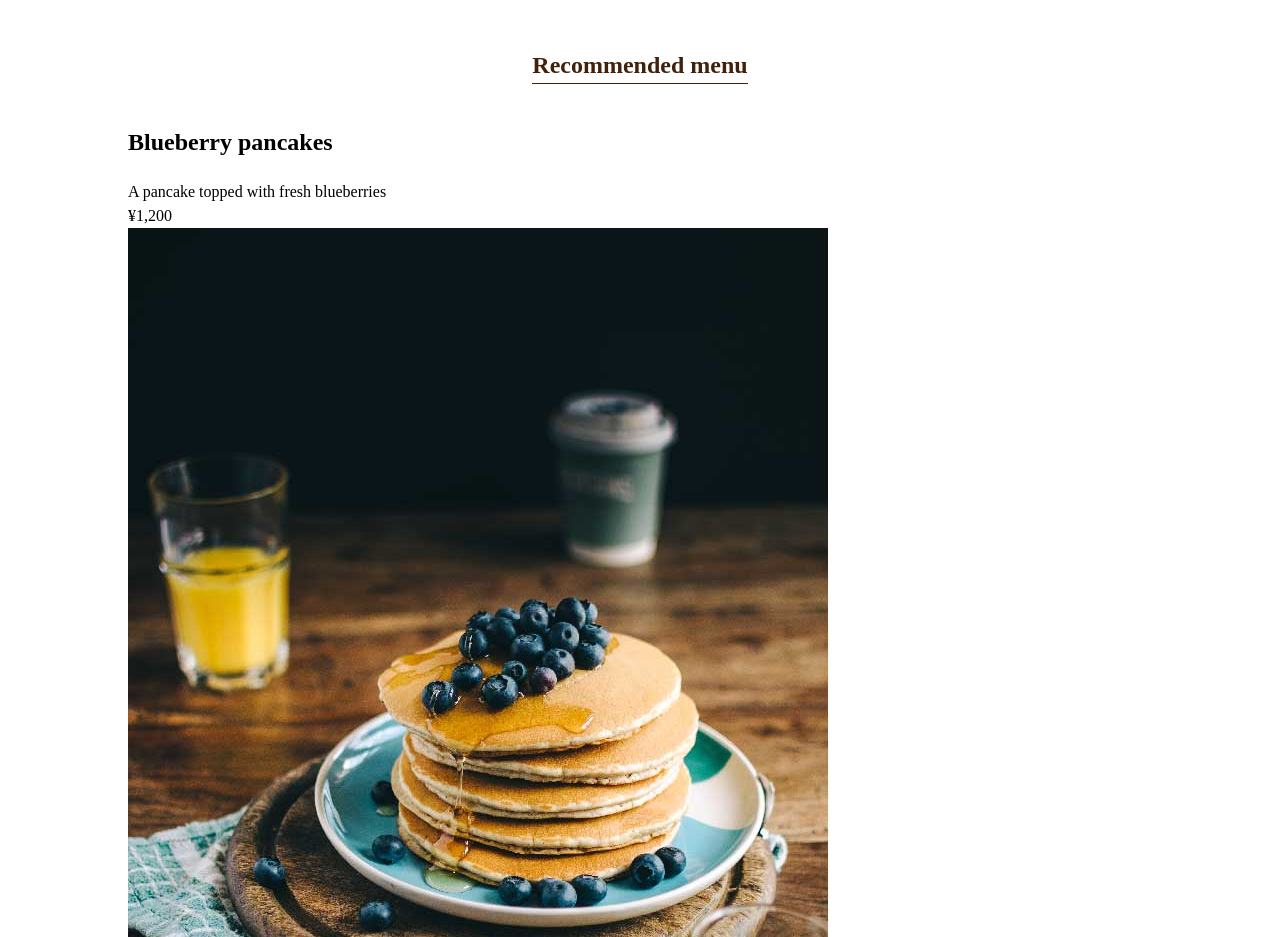
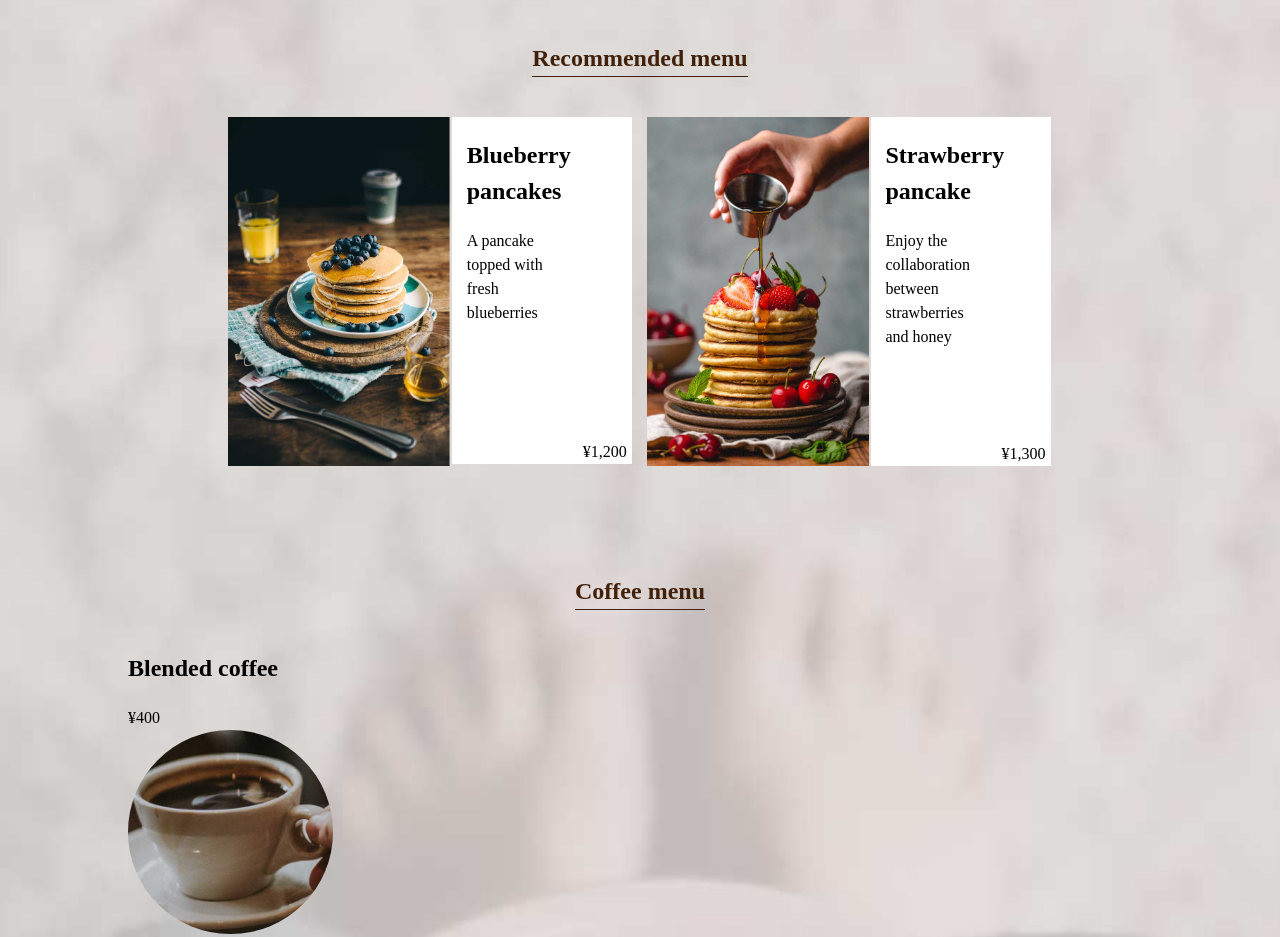
Before and after one commit to topister/dive-cafe, a plain HTML site: page index.html in a window 1280 px wide. Shown: the part 1454-2391 px from the top of the page. Drawn offline with Linux system fonts and the light colour scheme.

Commit message:
recommended menu part

```diff
--- a/css/style.css
+++ b/css/style.css
@@ -48,6 +48,7 @@ div,li {
   align-items: center;
 }
 .logo img{
+
   width: 100%;
 }
 .section_inner {
@@ -55,7 +56,7 @@ div,li {
   padding: 200px 10% 30px;
 }
 .new-key{
-    border: 5px solid red;
+    border: 3px solid red;
     padding: 30px;
     width: 300px;
 }
@@ -89,3 +90,98 @@ div,li {
   width: 20%;
   border-radius: 50%;
 }
+
+.concept-section{
+  display: flex;
+}
+.concept-section p{
+  width: 60%;
+  margin: 35px;
+}
+.concept-section img{
+  width: 35%;
+  margin-left: 20px;
+}
+.menu{
+  /* height: 800px; */
+  background: center / cover no-repeat url("../images/sample_menu_bg.jpg");
+}
+.menu-part1{
+  width: 100%;
+}
+.menu-part1 ul{
+  display: flex;
+}
+.menu-part1 ul .blueberry{
+  width: 49%;
+  /* position: relative; */
+
+}
+
+.menu-part1 ul .blueberry img{
+  width: 55%;
+}
+.menu-part1 ul .strawberry{
+  width: 49%;
+}
+
+.menu-part1 ul .strawberry img{
+  width: 55%;
+}
+
+.rec-menu{
+  margin: 100px;
+}
+.blueberry{
+  margin-top: -80px;
+}
+.strawberry{
+  margin-top: -80px;
+}
+.blue-sec{
+  float: right;
+  left: 230px;
+  background-color: #fff;
+  width: 180px;
+}
+
+.blue-sec h2{
+  margin-left: 15px;
+}
+
+.blue-sec p{
+  margin-left: 15px;
+  margin-right: 60px;
+}
+.blue-sec .cash{
+  clear: both;
+  float:right;
+  margin-top:115px;
+  margin-right:5px;
+
+}
+.straw-sec{
+  float: right;
+  left: 230px;
+  background-color: #fff;
+  width: 180px;
+}
+
+.straw-sec h2{
+  margin-left: 15px;
+}
+
+.straw-sec p{
+  margin-left: 15px;
+  margin-right: 60px;
+}
+.straw-sec .cash{
+  clear: both;
+  float:right;
+  margin-top:93px;
+  margin-right:5px;
+
+}
+.matcha{
+  width: 15px;
+}
--- a/index.html
+++ b/index.html
@@ -38,6 +38,7 @@
           <h1>CONCEPT</h1>
           <p>DIC Coffee's commitment</p>
         </div>
+        <div class="concept-section">
           <p>
             Coffee from DIC Coffee uses coffee beans from Rwanda<strong>"DIC Beans"</strong>.<br>
             We purchase from coffee farmers who have a direct contract.<br>
@@ -46,27 +47,38 @@
             <small>※DIC Cafe is contracted and operated by Daibic Corporation with the farm.</small>
           </p>
           <img src="images/sample_concept.jpg">
+        </div>
       </article>
-      <article class="section_inner">
+      <article class="section_inner menu">
         <h1 class="section_title" id="menu">MENU</h1>
         <section>
           <div class="center">
             <h1 class="menu_title">Recommended menu</h1>
           </div>
-          <ul>
-            <li>
+          <div class="menu-part1">
+            <ul class="rec-menu">
+              <li class="blueberry">
+                <div class="blue-sec">
                   <h2>Blueberry pancakes</h2>
                   <p>A pancake topped with fresh blueberries</p>
-              <p>¥1,200</p>
+                  <p class="cash">¥1,200</p>
+                </div>
                 <img src="images/sample_pancake1.jpg">
               </li>
-            <li>
+              <li class="matcha">
+                <div></div>
+              </li>
+              <li class="strawberry">
+                <div class="straw-sec">
                   <h2>Strawberry pancake</h2>
                   <p>Enjoy the collaboration between strawberries and honey</p>
-              <p>¥1,300</p>
+                  <p class="cash">¥1,300</p>
+
+                </div>
                 <img src="images/sample_pancake2.jpg">
               </li>
             </ul>
+          </div>
         </section>
         <section>
           <div class="center">
```
Lines whose indentation alone changed are shown as unchanged.
